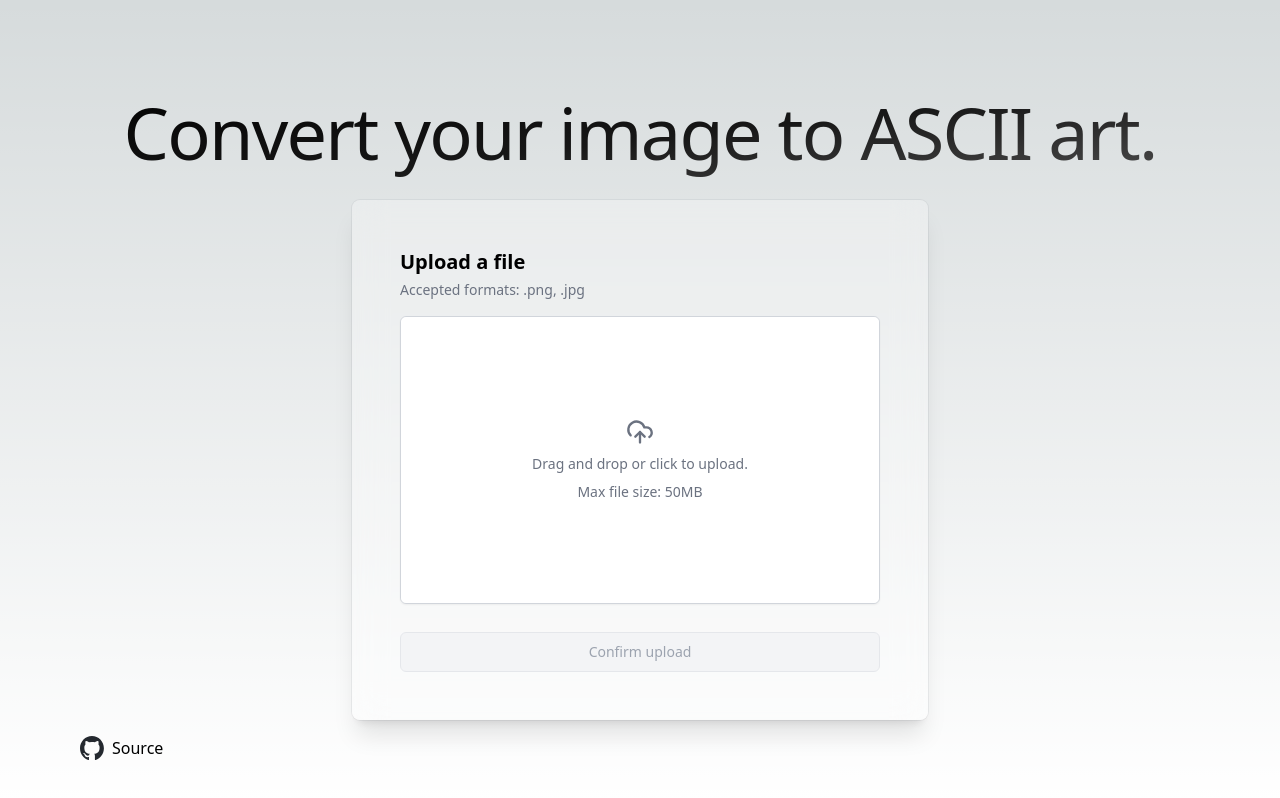
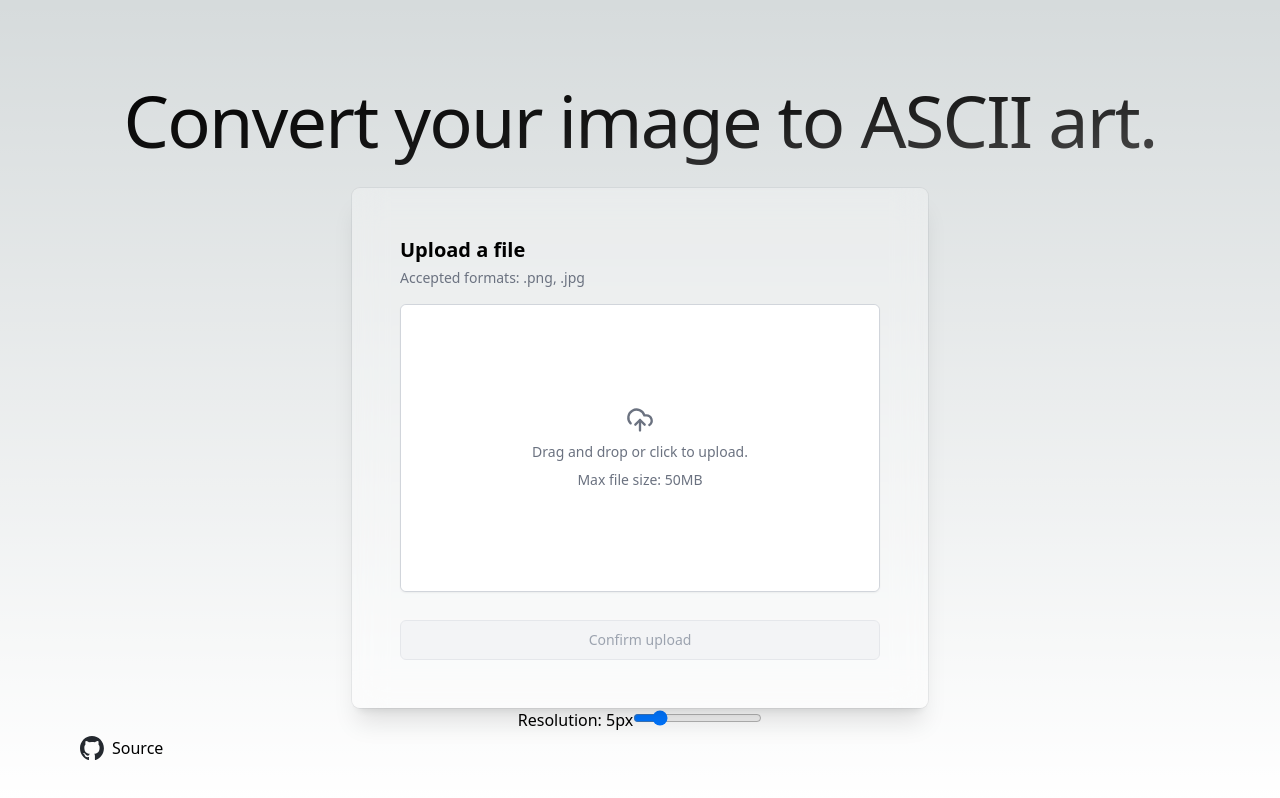
Before and after one commit to BrooklynWelsh/img-to-ascii, a Next.js app: page / in a window 1280 px wide. Built offline with nearby package versions, Linux system fonts and the light colour scheme.

Commit message:
Added resolution slider

```diff
--- a/app/page.tsx
+++ b/app/page.tsx
@@ -2,6 +2,7 @@ import Image from 'next/image'
 import Link from 'next/link'
 import Uploader from '@/components/uploader'
 import { Toaster } from '@/components/toaster'
+import Sliders from '@/components/Sliders'
 
 export default function Home() {
   return (
@@ -13,6 +14,7 @@ export default function Home() {
       <div className="bg-white/30 p-12 shadow-xl ring-1 ring-gray-900/5 rounded-lg backdrop-blur-lg max-w-xl mx-auto w-full">
         <Uploader />
       </div>
+      <Sliders/>
       <div className="sm:absolute sm:bottom-0 w-full px-20 py-10 flex justify-between">
         <Link
           href="https://github.com/vercel/examples/tree/main/storage/blob-starter"
--- a/components/Sliders.tsx
+++ b/components/Sliders.tsx
@@ -1,6 +1,8 @@
 /**
  * Contains sliders that control different options for the ASCII generation
  */
+'use client'
+import { ChangeEvent, useState } from "react"
 
 export const charWidth = 8
 export const charHeight = 8
@@ -9,7 +11,15 @@ export const green = 255
 export const blue = 255
 
 export default function Sliders() {
+    const [currentRes, setRes] = useState(5)
+    const handleResChange = (e: ChangeEvent) => {
+        if (e.target) setRes(parseInt((e.target as HTMLInputElement).value))
+    }
+
     return (
-        <></>
+        <section>
+            <label htmlFor='resolution' id='resolutionLabel'>Resolution: {currentRes}px</label>
+            <input onChange={(e) => handleResChange(e)} type="range" id='resolution' name='resolution' min='1' max='25' defaultValue='5' />
+        </section>
     )
 }
```
